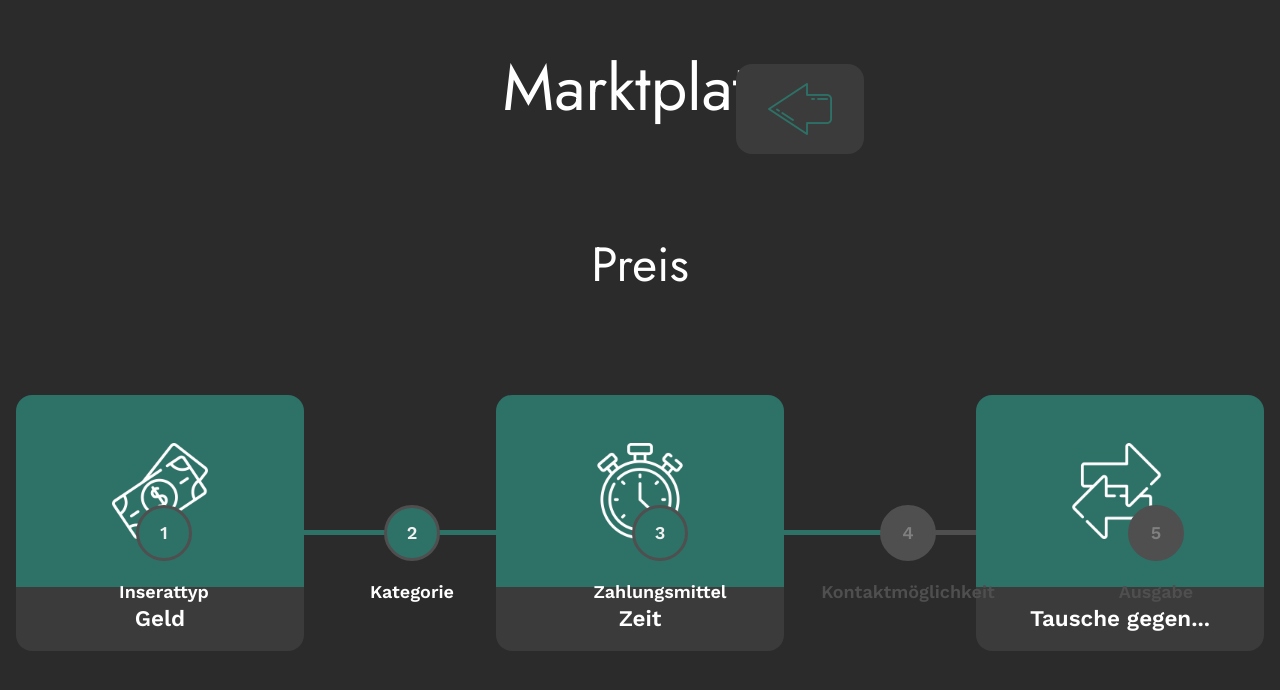
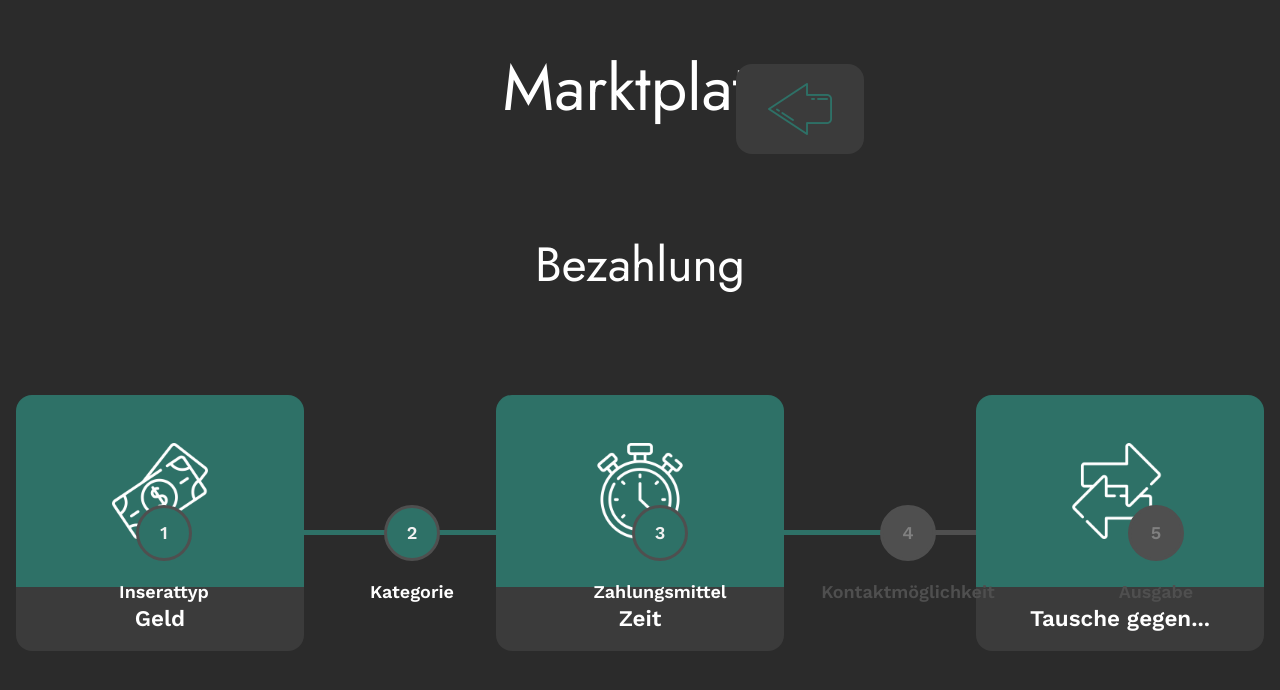
Before and after one commit to LuigiAdinolfi/write-ads-using-chatgpt, a React (Create React App) app: page /payment in a window 1280 px wide. Shown: the part 150-840 px from the top of the page. Built offline with nearby package versions, Linux system fonts and the light colour scheme.

Commit message:
fix some issues

```diff
--- a/src/pages/ContactComponent.tsx
+++ b/src/pages/ContactComponent.tsx
@@ -70,7 +70,7 @@ export function ContactComponent() {
                     />
                 </div>
             </div>
-            <div className="subtitle">Kontaktmöglichkeit</div>
+            <div className="subtitle">Wie kann man dich erreichen?</div>
             <div className="grid-container-contact">
                 <div className="email-button"
                      style={{opacity: showingEmailButton ? 1.0 : 0.3}}
--- a/src/pages/OutputComponent.tsx
+++ b/src/pages/OutputComponent.tsx
@@ -88,7 +88,6 @@ export function OutputComponent() {
                             wrapperStyle={{}}
                             visible={true}
                         />}
-                        {/*{message}*/}
                         {!isLoading &&
                         <span className="category-name-txt-container">
                             <span className="content-line-1"><b
--- a/src/pages/PaymentComponent.tsx
+++ b/src/pages/PaymentComponent.tsx
@@ -123,7 +123,7 @@ export function PaymentComponent() {
                     />
                 </div>
             </div>
-            <div className="subtitle">Preis</div>
+            <div className="subtitle">Bezahlung</div>
             <div className="grid-container-payment">
                 <div className="money-button"
                      style={{opacity: showingMoneyButton ? 1.0 : 0.3}}
```
